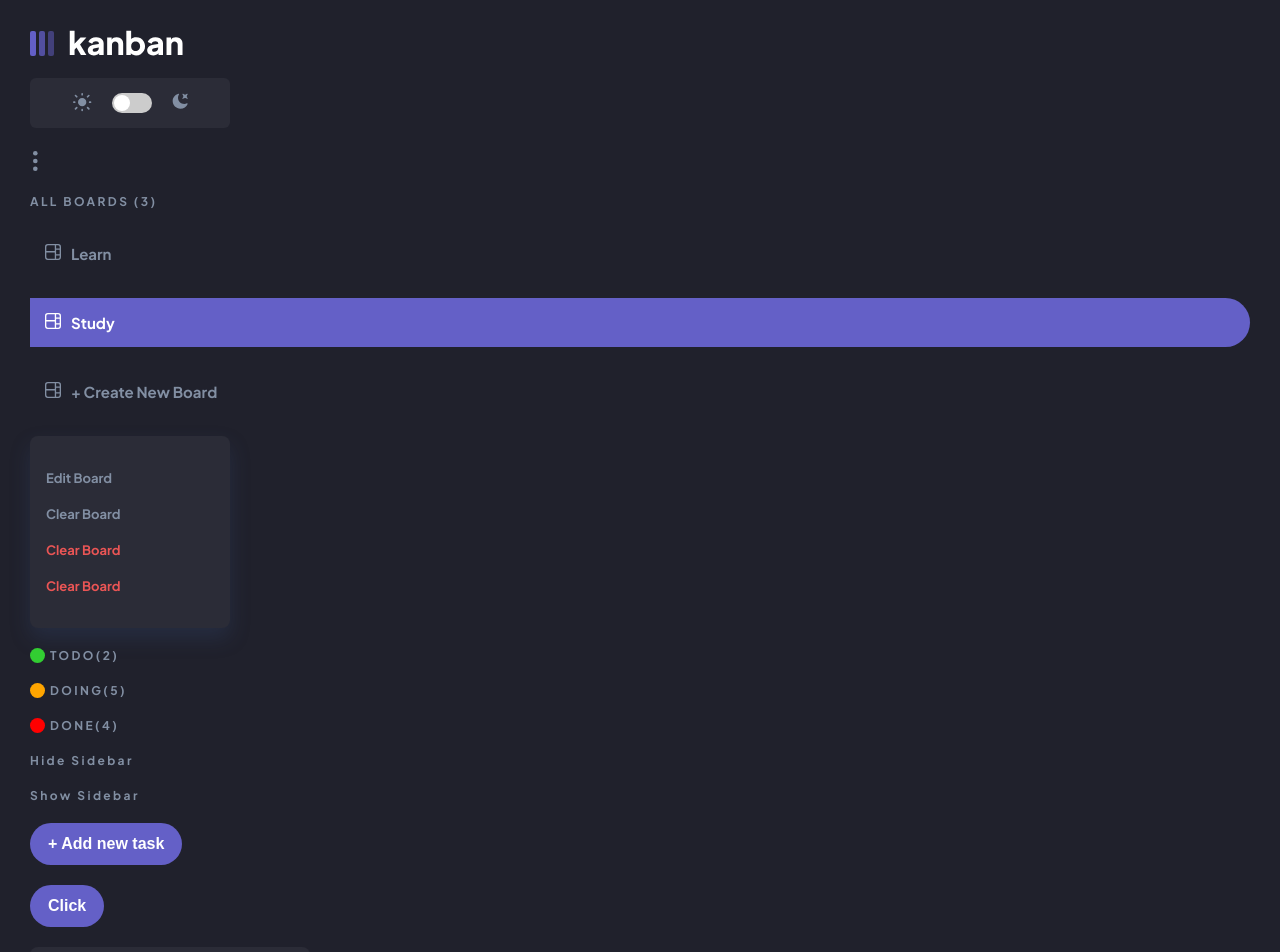
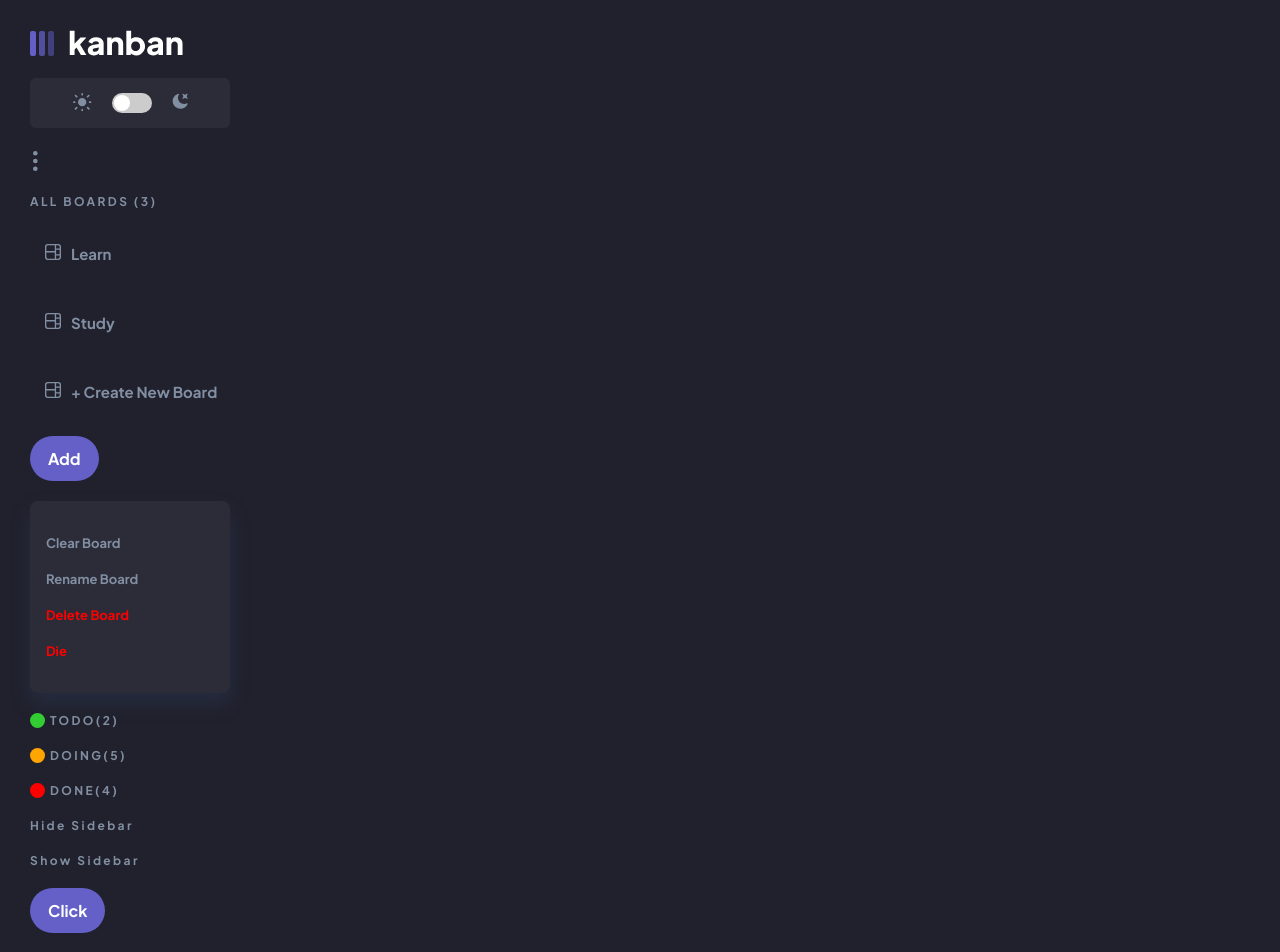
Before and after one commit to Warpzal/Kanban, a Vue app: page / in a window 1280 px wide. Shown: the top 952 px of the page. Built offline with nearby package versions, Linux system fonts and the light colour scheme.

Commit message:
Refactor: Button is one component now

```diff
--- a/src/App.vue
+++ b/src/App.vue
@@ -4,15 +4,21 @@ import ListTitle from "@/components/ListTitle.vue"
 import KanbanLogo from "@/components/KanbanLogo.vue"
 import KanbanLabel from "@/components/KanbanLabel.vue"
 import StretchText from "@/components/UI/StretchText.vue"
-import ElipseVertical from "@/components/ICON/ElipseVertical.vue"
+import TheButton from "@/components/Ui/TheButton.vue"
+import ElipseVertical from "@/components/Icon/ElipseVertical.vue"
 import Card from "./components/UI/Card.vue"
 import Themes from "@/components/Themes.vue"
-import Button__1 from "./components/UI/Button__1.vue"
-import { watch, ref } from "vue"
+
+import { watch, ref, computed } from "vue"
 import { useWindowSize } from "@vueuse/core"
 const { width } = useWindowSize()
 
 const isMobile = ref(false)
+
+// const addButton = computed(() => {
+//     if (width.value < 625) isMobile.value = true
+//     else isMobile.value = false
+// })
 
 watch(width, () => {
     if (width.value < 625) isMobile.value = true
@@ -28,22 +34,22 @@ watch(width, () => {
     <KanbanLabel>Learn</KanbanLabel>
     <KanbanLabel active>Study</KanbanLabel>
     <KanbanLabel alternative>+ Create New Board</KanbanLabel>
+    <TheButton>Add</TheButton>
     <Card class="shadow-md">
-        <Button__1 class="py-1">Edit Board</Button__1>
-        <Button__1 class="py-1">Clear Board</Button__1>
-        <Button__1 color="#ea5555" class="py-1">Clear Board</Button__1>
-        <Button__1 color="#ea5555" class="py-1">Clear Board</Button__1>
+        <TheButton class="py-1" type="text">Clear Board</TheButton>
+        <TheButton class="py-1" type="text">Rename Board</TheButton>
+        <TheButton class="py-1" type="text" text-color="red">
+            Delete Board
+        </TheButton>
+        <TheButton class="py-1" type="text" text-color="red">Die</TheButton>
     </Card>
     <ListTitle ball-color="limegreen" :tasks="2">TODO</ListTitle>
     <ListTitle ball-color="orange" :tasks="5">DOING</ListTitle>
     <ListTitle ball-color="red" :tasks="4">DONE</ListTitle>
     <StretchText>Hide Sidebar</StretchText>
     <StretchText>Show Sidebar</StretchText>
-    <div>
-        <Button v-if="isMobile" type="add-mobile"> + Add new task</Button>
-        <Button v-else> + Add new task</Button>
-    </div>
-    <Button> Click </Button>
+
+    <TheButton> Click </TheButton>
     <Task>
         <template #title>Title</template>
         <template #subtasks_count>0 of 1 subtasks</template>
--- a/src/components/KanbanLabel.vue
+++ b/src/components/KanbanLabel.vue
@@ -3,11 +3,9 @@ import { computed } from "vue"
 
 const { active, alternative } = defineProps({
     active: {
-        type: Boolean,
         default: false,
     },
     alternative: {
-        type: Boolean,
         default: false,
     },
 })
--- a/src/components/UI/Button.vue
+++ /dev/null
@@ -1,41 +0,0 @@
-<script lang="ts" setup>
-import { computed } from "vue"
-
-const { type } = defineProps({
-    type: String,
-})
-
-const padding = computed(() => {
-    if (type === "add-mobile") return ".4rem 1.7rem"
-    if (type === "add") return ".4rem 1.7rem"
-    return "1.2rem 1.8rem"
-})
-</script>
-
-<template>
-    <button class="button">
-        <slot v-if="!type"></slot>
-        <span v-else>+</span>
-    </button>
-</template>
-
-<style lang="scss" scoped>
-.button {
-    display: block;
-    cursor: pointer;
-    font-size: 1.6rem;
-    border: none;
-    border-radius: 10rem;
-    padding: v-bind(padding);
-    background: var(--color-primary);
-    color: white;
-    font-weight: bold;
-
-    &:hover {
-        background: var(--color-primary-lighten);
-    }
-    span {
-        font-size: 2rem;
-    }
-}
-</style>
--- a/src/components/UI/Button__1.vue
+++ /dev/null
@@ -1,26 +0,0 @@
-<script lang="ts" setup>
-const { color } = defineProps({
-    color: {
-        type: String,
-        default: "var(--color-grey)",
-    },
-})
-</script>
-
-<template>
-    <p>
-        <slot></slot>
-    </p>
-</template>
-
-<style lang="scss" scoped>
-p {
-    cursor: pointer;
-    font-size: 1.3rem;
-    color: v-bind(color);
-    font-weight: bold;
-    &:hover {
-        text-decoration: line-through;
-    }
-}
-</style>
--- /dev/null
+++ b/src/components/UI/TheButton.vue
@@ -0,0 +1,75 @@
+<script lang="ts" setup>
+import { computed } from "vue"
+
+const { type, textColor } = defineProps({
+    type: String,
+    textColor: {
+        default: "var(--color-grey)",
+    },
+})
+
+const padding = computed(() => {
+    if (type === "add") return ".4rem 1.7rem"
+    if (type === "text") return "0px"
+    return "1.2rem 1.8rem"
+})
+</script>
+
+<template>
+    <p
+        role="button"
+        class="button is-hoverable"
+        :class="{
+            'button--1': type == 'add' || !type,
+            'button--2': type == 'text',
+            'button--icon': type == 'icon',
+        }"
+    >
+        <slot />
+    </p>
+</template>
+
+<style lang="scss" scoped>
+.is-hoverable {
+    cursor: pointer;
+    display: block;
+}
+
+.button {
+    width: fit-content;
+    border: none;
+}
+.button--icon {
+    padding: 0.5rem 1.2rem;
+    border-radius: 100px;
+    font-size: 2rem;
+    background: var(--color-primary);
+    color: white;
+    &:hover {
+        background: var(--color-primary-lighten);
+    }
+}
+.button--1 {
+    font-size: 1.6rem;
+    border: none;
+    border-radius: 10rem;
+    padding: v-bind(padding);
+    background: var(--color-primary);
+    color: white;
+    font-weight: bold;
+    &:hover {
+        background: var(--color-primary-lighten);
+    }
+    span {
+        font-size: 2rem;
+    }
+}
+.button--2 {
+    font-size: 1.3rem;
+    color: v-bind(textColor);
+    font-weight: bold;
+    &:hover {
+        text-decoration: line-through;
+    }
+}
+</style>
```
Also changed, not shown: src/main.ts (+3 -4 lines).
